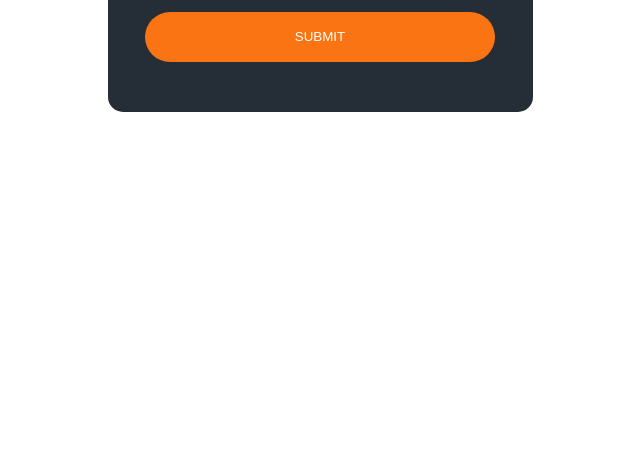
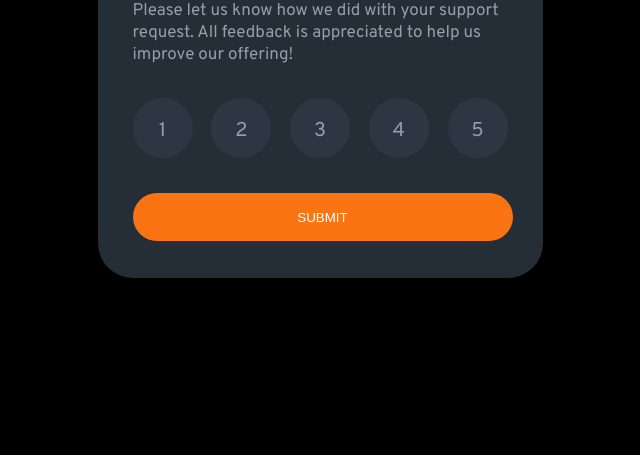
Before and after one commit to nuru484/Interactive-rating-component, a plain HTML site: page html/index.html in a window 1536 px wide. Shown: the part 345-800 px from the top of the page, without its empty margins (448-1088 px from the left). Drawn offline with Linux system fonts and the light colour scheme.

Commit message:
Added some css media queries to make it responsive on different devices

```diff
--- a/css/styles.css
+++ b/css/styles.css
@@ -1,6 +1,13 @@
-/* *{
-    background-color: black;
-} */
+body
+{
+background-color: black;
+display: flex;
+justify-content: center;
+align-items: center;
+margin: 0;
+width: 100vw;
+min-height: 100vh;
+}
 .container{
     width: 375px;
     background-color: hsl(213, 19%, 18%);
@@ -98,3 +105,47 @@ button:hover{
 .hidden p:last-child{
     margin-bottom: 40px;
 }
+@media (min-width: 1440px) {
+    .container{
+        width: 375px;
+        height: 375px;
+        background-color: hsl(213, 19%, 18%);
+        margin: auto;
+        border-radius: 35px;
+        padding: 35px;
+    }
+    .fas{
+        background-color: hsl(213, 19%, 22%);
+    border-radius: 50%;
+    padding: 20px;
+    color: hsl(25, 97%, 53%);
+    font-size: 15px;
+    }
+
+    .container >h1{
+        font-family: 'Overpass', sans-serif;
+        color:hsl(0, 0%, 100%);
+        font-size: 32px;
+        }
+       .container p{
+        font-family: 'Overpass', sans-serif;
+        color:hsl(217, 12%, 63%);
+        font-size: 17px;
+        margin-top: -5px;
+       }
+       .scale-container{
+        display: flex;
+        justify-content: space-between;
+        align-items: center;
+        }
+        button{
+            width: 380px;
+            background-color: hsl(25, 97%, 53%);
+            height: 48px;
+            border-style: none;
+            border-radius: 50px;
+            color:hsl(0, 0%, 100%) ;
+            margin: 35px auto auto auto;
+            display: block;
+        }
+    }
```
Also changed, not shown: html/index.html (+0 -1 lines).
